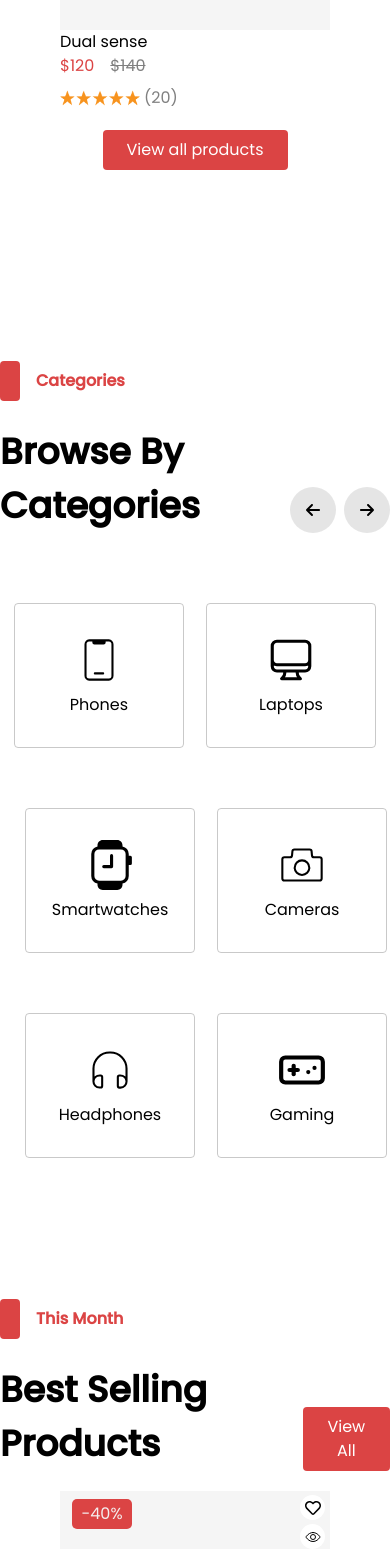
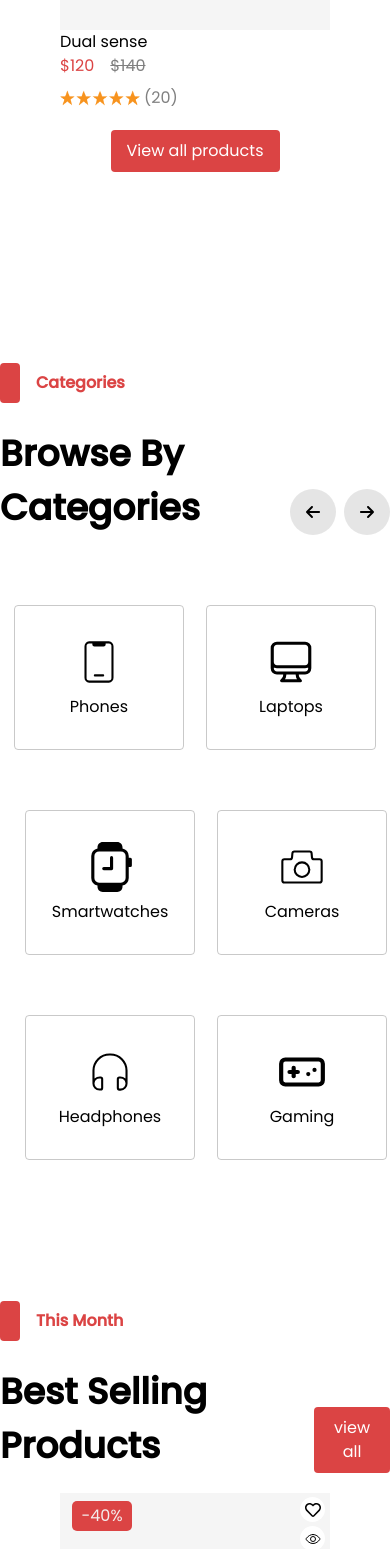
Before and after one commit to aryal31/Ecommerce-, a React (Vite) app: page / in a window 390 px wide. Shown: the part 2180-3729 px from the top of the page. Built offline with nearby package versions, Linux system fonts and the light colour scheme.

Commit message:
minor changes

```diff
--- a/src/components/Bestsellingproducts.jsx
+++ b/src/components/Bestsellingproducts.jsx
@@ -3,6 +3,7 @@ import Heading from "./Heading";
 import Wrapper from "./Wrapper";
 import Viewallbutton from "./Viewallbutton";
 import Itemcard from "./Itemcard";
+import Orangebutton from "./Orangebutton";
 
 const Bestsellingproducts = () => {
   return (
@@ -11,7 +12,7 @@ const Bestsellingproducts = () => {
         <div className="flex justify-between ">
           <Heading date="This Month" title="Best selling products" />
           <div className="self-end">
-            <Viewallbutton />
+            <Orangebutton text='view all' />
           </div>
         </div>
 
--- a/src/components/Orangebutton.jsx
+++ b/src/components/Orangebutton.jsx
@@ -3,7 +3,7 @@ import React from "react";
 const Orangebutton = ({ text,paddingx='6', paddingy='2' }) => {
   return (
         //this button can be costomized as per the need( text property defines what text is to be written in the button. it can be passed as prop for some reason margin and padding does not change)
-        <button className={`bg-[#db4444] text-white px-${paddingx} py-${paddingy} rounded-[4px] hover:bg-[#b93737] transition duration-300`}>
+        <button className={`bg-[#db4444] text-white px-[16px] py-[9px] md:px-${paddingx} md:py-${paddingy} rounded-[4px] hover:bg-[#b93737] transition duration-300 `}>
           {text}
         </button>
 
```
